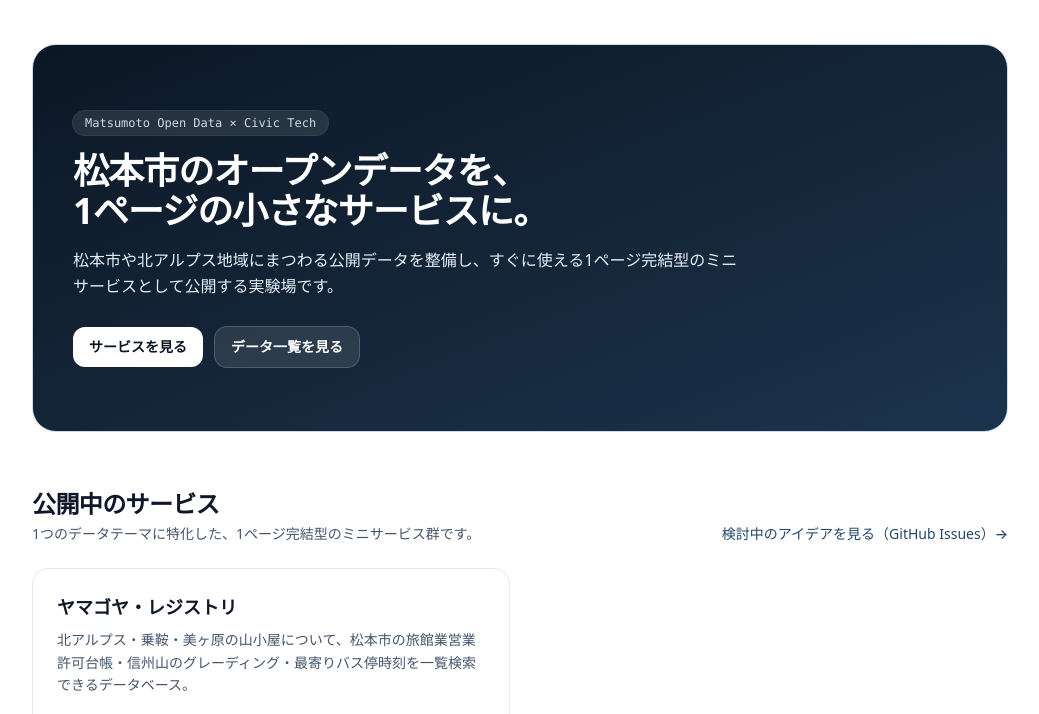
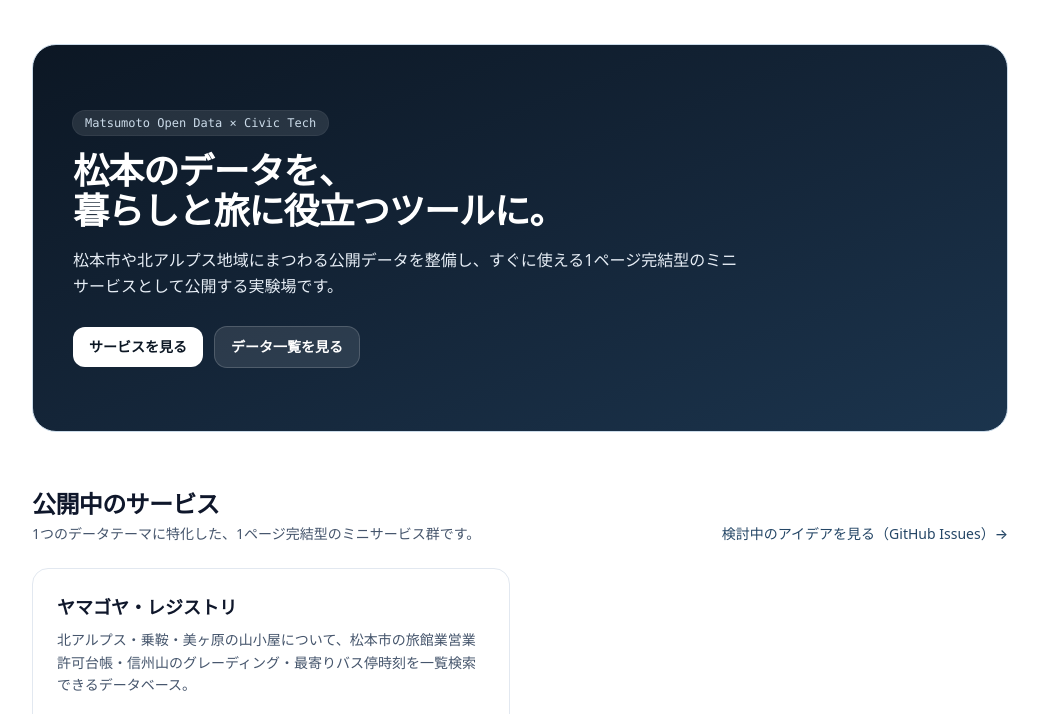
Before and after one commit to raichonomichi/matsumoto-opendata, an Astro site: page / in a window 1280 px wide. Shown: the part 67-781 px from the top of the page, without its empty margins (120-1159 px from the left). Built offline with nearby package versions, Linux system fonts and the light colour scheme; Astro itself is replaced by a stand-in of ours.

Commit message:
feat: update header text to better reflect the purpose of the open data service

```diff
--- a/src/pages/index.astro
+++ b/src/pages/index.astro
@@ -43,8 +43,8 @@ const officialLinks = [
         Matsumoto Open Data × Civic Tech
       </p>
       <h1 class="mt-4 text-3xl font-bold tracking-tight sm:text-4xl">
-        松本市のオープンデータを、<br class="hidden sm:inline" />
-        1ページの小さなサービスに。
+        松本のデータを、<br class="hidden sm:inline" />
+        暮らしと旅に役立つツールに。
       </h1>
       <p class="mt-4 text-sm leading-relaxed text-alps-100 sm:text-base">
         松本市や北アルプス地域にまつわる公開データを整備し、すぐに使える1ページ完結型のミニサービスとして公開する実験場です。
```
